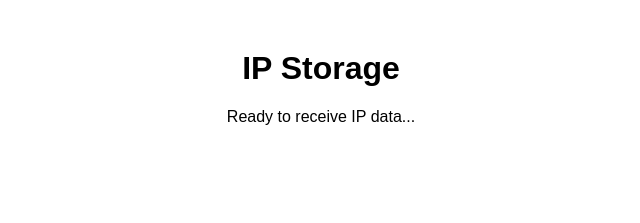
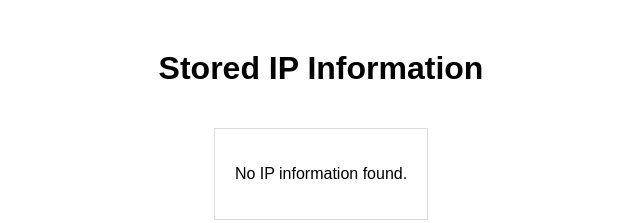
Before and after one commit to dinguschan-owo/-, a plain HTML site: page index.html in a window 1280 px wide. Shown: the whole page, without its empty margins (319-959 px from the left). Drawn offline with Linux system fonts and the light colour scheme.

Commit message:
Update index.html

```diff
--- a/index.html
+++ b/index.html
@@ -3,30 +3,67 @@
 <head>
     <meta charset="UTF-8">
     <meta name="viewport" content="width=device-width, initial-scale=1.0">
-    <title>IP Storage</title>
+    <title>Stored IP Information</title>
     <style>
         body {
             font-family: Arial, sans-serif;
             text-align: center;
             margin-top: 50px;
         }
+        #ip-info {
+            margin-top: 20px;
+            border: 1px solid #ddd;
+            padding: 20px;
+            display: inline-block;
+            text-align: left;
+            max-width: 600px;
+        }
     </style>
 </head>
 <body>
-    <h1>IP Storage</h1>
-    <div id="ip-container"></div>
+    <h1>Stored IP Information</h1>
+    <div id="ip-info">
+        <p>Loading...</p>
+    </div>
 
     <script>
-        // Simulating IP storage
-        document.body.innerHTML += '<p>Ready to receive IP data...</p>';
+        // Parse URL parameters to get the IP information
+        function getQueryParams() {
+            const params = new URLSearchParams(window.location.search);
+            return {
+                ip: params.get('ip'),
+                city: params.get('city'),
+                region: params.get('region'),
+                country_name: params.get('country_name'),
+                timezone: params.get('timezone'),
+                currency: params.get('currency'),
+                languages: params.get('languages')
+            };
+        }
 
-        // Mock handler to "store" incoming IP data
-        window.addEventListener('message', function(event) {
-            if (event.data && event.data.ip) {
-                const ipContainer = document.getElementById('ip-container');
-                ipContainer.innerHTML += `<p>Stored IP: ${event.data.ip}</p>`;
+        // Display the IP information
+        function displayIPInfo() {
+            const data = getQueryParams();
+            const ipInfoDiv = document.getElementById('ip-info');
+
+            if (data.ip) {
+                ipInfoDiv.innerHTML = `
+                    <h2>IP Information:</h2>
+                    <p><strong>IP Address:</strong> ${data.ip}</p>
+                    <p><strong>City:</strong> ${data.city}</p>
+                    <p><strong>Region:</strong> ${data.region}</p>
+                    <p><strong>Country:</strong> ${data.country_name}</p>
+                    <p><strong>Timezone:</strong> ${data.timezone}</p>
+                    <p><strong>Currency:</strong> ${data.currency}</p>
+                    <p><strong>Languages:</strong> ${data.languages}</p>
+                `;
+            } else {
+                ipInfoDiv.innerHTML = '<p>No IP information found.</p>';
             }
-        }, false);
+        }
+
+        // Call the function to display the info
+        displayIPInfo();
     </script>
 </body>
 </html>
```
